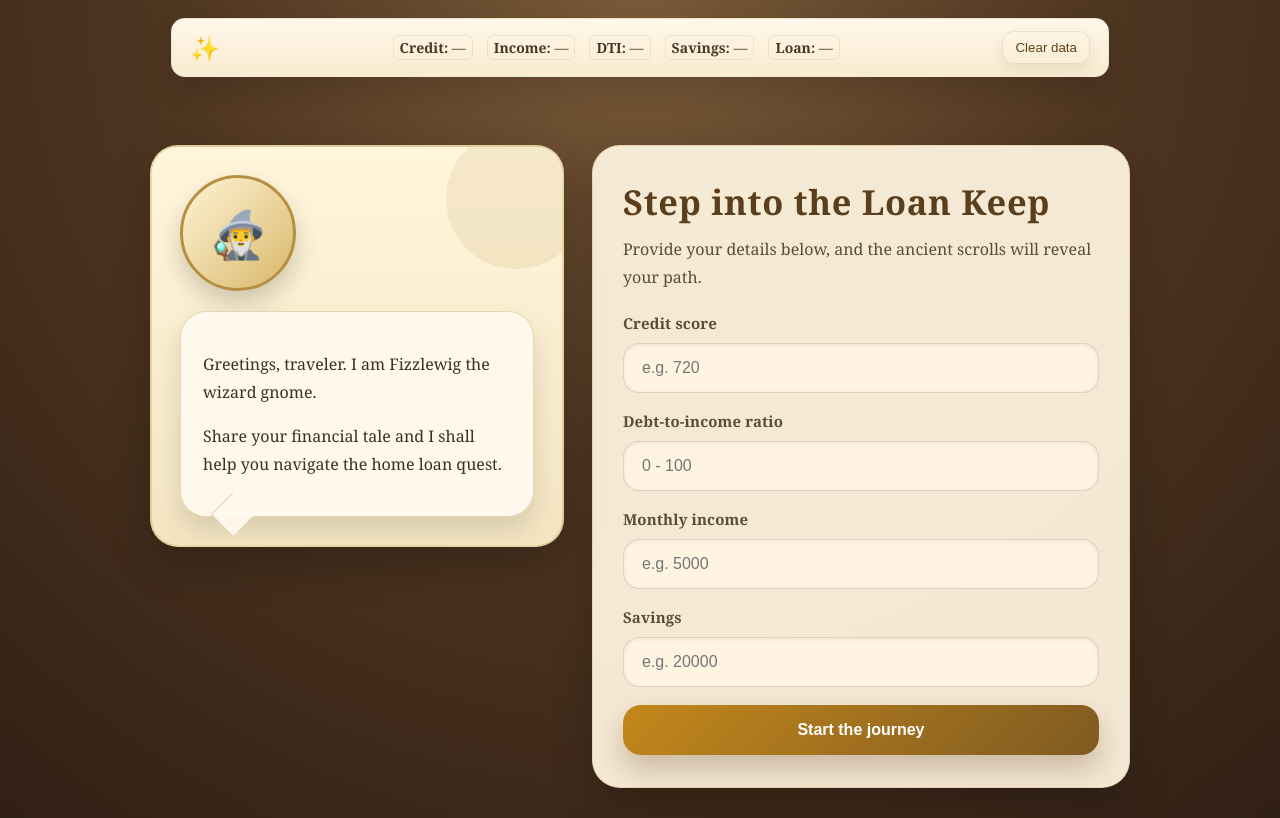
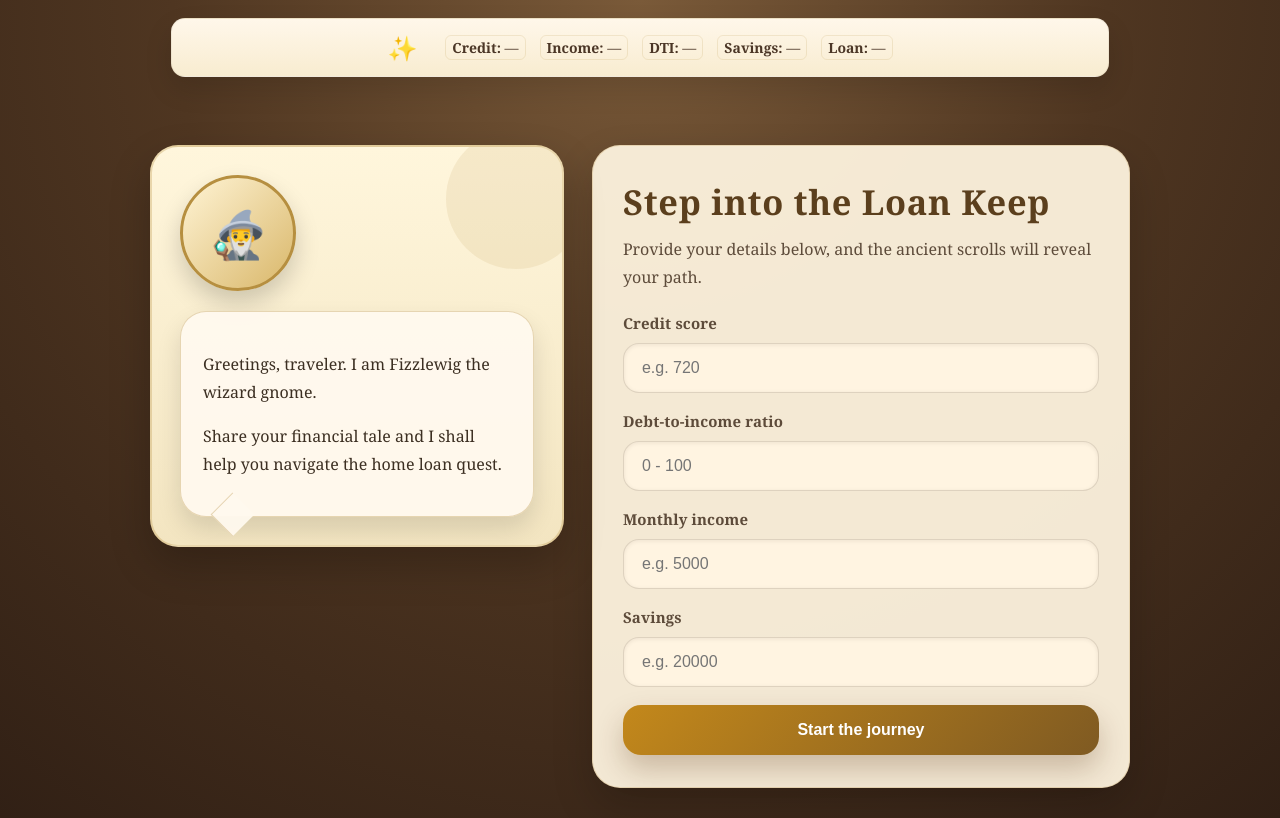
Before and after one commit to rtruong4/interactive-home-loan, a React (Create React App) app: page / in a window 1280 px wide. Built offline with nearby package versions, Linux system fonts and the light colour scheme.

Commit message:
removed clear data button

```diff
--- a/src/components/PlayerBanner.js
+++ b/src/components/PlayerBanner.js
@@ -1,15 +1,8 @@
 import React from 'react';
 import { useGame } from '../context/GameContext';
-import { useNavigate } from 'react-router-dom';
 
 export default function PlayerBanner() {
-  const { player, clearPlayer } = useGame();
-  const navigate = useNavigate();
-
-  function handleClear() {
-    clearPlayer();
-    navigate('/');
-  }
+  const { player } = useGame();
 
   if (!player) return null;
 
@@ -22,9 +15,7 @@ export default function PlayerBanner() {
         <div><strong>Savings:</strong> {player.savings != null ? `$${player.savings}` : '—'}</div>
         <div><strong>Loan:</strong> {player.loanType ?? '—'}</div>
       </div>
-      <div className="player-actions">
-        <button className="clear-player" onClick={handleClear}>Clear data</button>
-      </div>
+
     </aside>
   );
 }
--- a/src/styles/index.css
+++ b/src/styles/index.css
@@ -32,11 +32,10 @@ body{font-family:Georgia,serif,Palatino,Liberation Serif,Times,serif;background:
 .secondary-button{border:none;padding:14px 20px;border-radius:18px;background:rgba(94,67,36,.12);color:#3f2a14;font-size:0.98rem;cursor:pointer;box-shadow:0 10px 18px rgba(94,67,36,.12);transition:transform .2s ease}
 .secondary-button:hover{transform:translateY(-1px);background:rgba(94,67,36,.18)}
 
-.player-banner{display:flex;align-items:center;justify-content:space-between;max-width:720px;margin:18px auto;padding:16px 20px;background:rgba(255,250,231,.96);border-radius:22px;box-shadow:0 14px 32px rgba(0,0,0,.15);border:1px solid rgba(182,143,64,.24)}
+.player-banner{display:flex;align-items:center;justify-content:center;gap:18px;max-width:720px;margin:18px auto;padding:16px 20px;background:rgba(255,250,231,.96);border-radius:22px;box-shadow:0 14px 32px rgba(0,0,0,.15);border:1px solid rgba(182,143,64,.24)}
 .player-banner::before{content:'✨';font-size:24px;margin-right:10px}
-.player-info{display:flex;gap:14px;align-items:center;font-size:14px;color:#3a2d1f}
+.player-info{display:flex;gap:14px;align-items:center;justify-content:center;font-size:14px;color:#3a2d1f}
 .player-info div{background:rgba(255,250,231,.9);padding:6px 10px;border-radius:12px;border:1px solid rgba(182,143,64,.16)}
-.player-actions .clear-player{background:rgba(255,249,239,.95);border:1px solid rgba(182,143,64,.3);padding:8px 12px;border-radius:14px;cursor:pointer;color:#3f2a14;box-shadow:0 6px 14px rgba(94,67,36,.1)}
 
 /* Loan choice / fork styling */
 .loan-choice-screen{padding:36px}
@@ -66,10 +65,9 @@ body{font-family:Georgia,serif,Palatino,Liberation Serif,Times,serif;background:
 .secondary-button{background:transparent;border:1px solid rgba(93,75,58,.12);padding:10px 12px;border-radius:10px;color:#5b3f1d;cursor:pointer}
 
 /* Make player banner match theme */
-.player-banner{display:flex;align-items:center;justify-content:space-between;max-width:900px;margin:18px auto;padding:12px 18px;background:linear-gradient(180deg,#fff7ea,#f8ecd0);border-radius:14px;border:1px solid rgba(93,75,58,.08);box-shadow:0 12px 28px rgba(0,0,0,.12)}
-.player-info{display:flex;gap:14px;align-items:center;font-size:14px;color:#4b3626}
+.player-banner{display:flex;align-items:center;justify-content:center;gap:18px;max-width:900px;margin:18px auto;padding:12px 18px;background:linear-gradient(180deg,#fff7ea,#f8ecd0);border-radius:14px;border:1px solid rgba(93,75,58,.08);box-shadow:0 12px 28px rgba(0,0,0,.12)}
+.player-info{display:flex;gap:14px;align-items:center;justify-content:center;font-size:14px;color:#4b3626}
 .player-info div{background:transparent;padding:2px 6px;border-radius:6px}
-.player-actions .clear-player{background:transparent;border:1px solid rgba(93,75,58,.12);padding:8px 12px;border-radius:12px;cursor:pointer;color:#5b3f1d}
 
 /* Document checklist styling */
 .document-checklist-screen{padding:32px}
```
